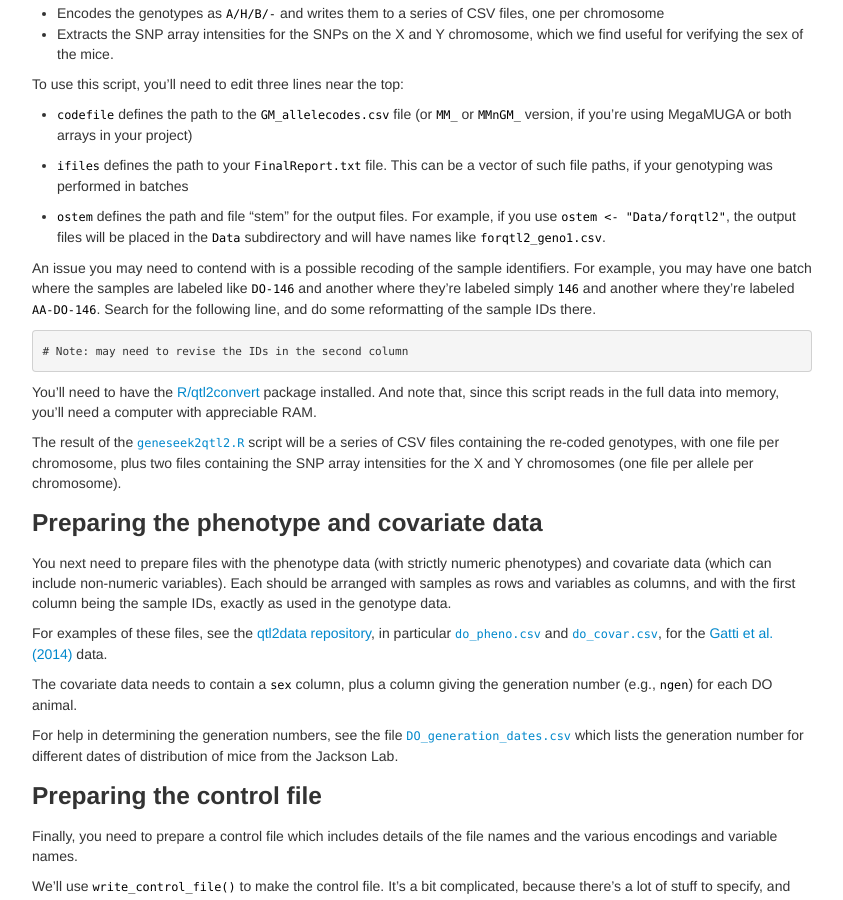
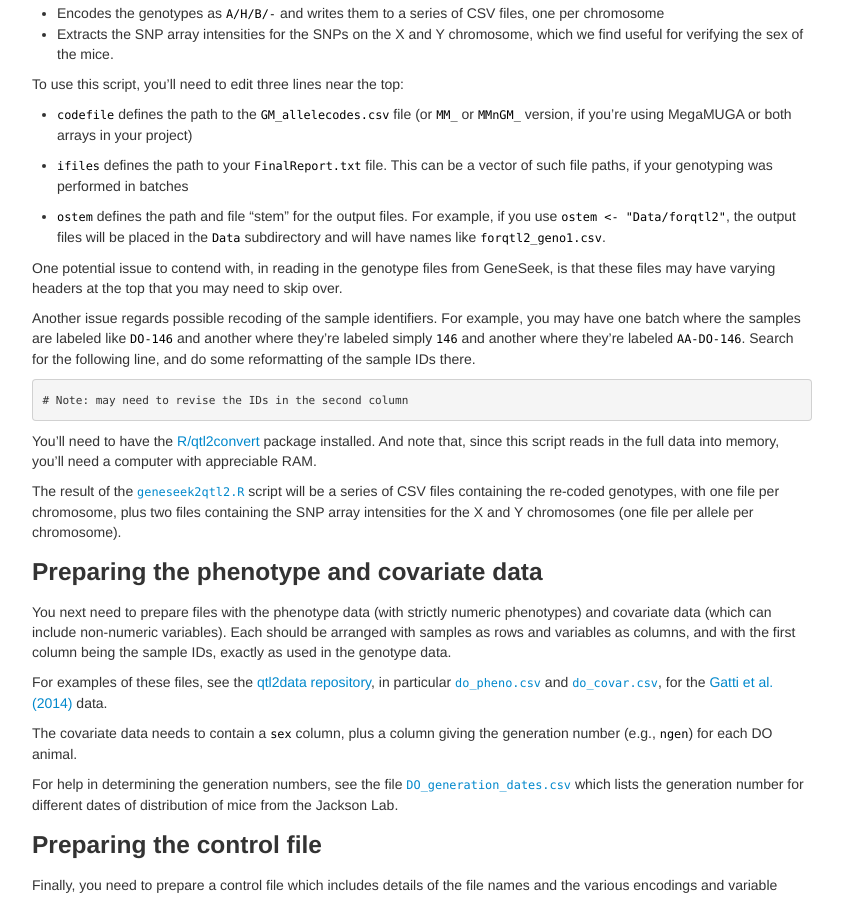
Before and after one commit to rqtl/qtl2, a Jekyll site: the page built from pages/prep_do_data.md, in a window 1280 px wide and 900 px high, scrolled down 1255 px. Shown: the whole window, without its empty margins (218-1061 px from the left). Built offline with Jekyll 4.4.1, drawn with Linux system fonts in a browser that asks for light colours.

Commit message:
prep_do_data.md: add comment about needing to skip over header in geneseek files

```diff
--- a/pages/prep_do_data.md
+++ b/pages/prep_do_data.md
@@ -124,7 +124,11 @@ To use this script, you'll need to edit three lines near the top:
   be placed in the `Data` subdirectory and will have names like
   `forqtl2_geno1.csv`.
 
-An issue you may need to contend with is a possible
+One potential issue to contend with, in reading in the genotype files
+from GeneSeek, is that these files may have varying headers at the top
+that you may need to skip over.
+
+Another issue regards possible
 recoding of the sample identifiers. For example, you may have one batch
 where the samples are labeled like `DO-146` and another where they're
 labeled simply `146` and another where they're labeled `AA-DO-146`.
@@ -139,6 +143,7 @@ You'll need to have the
 [R/qtl2convert](https://github.com/rqtl/qtl2convert) package
 installed. And note that, since this script reads in the full data
 into memory, you'll need a computer with appreciable RAM.
+
 
 The result of the [`geneseek2qtl2.R`](../assets/geneseek2qtl2.R)
 script will be a series of CSV files containing the re-coded
```
